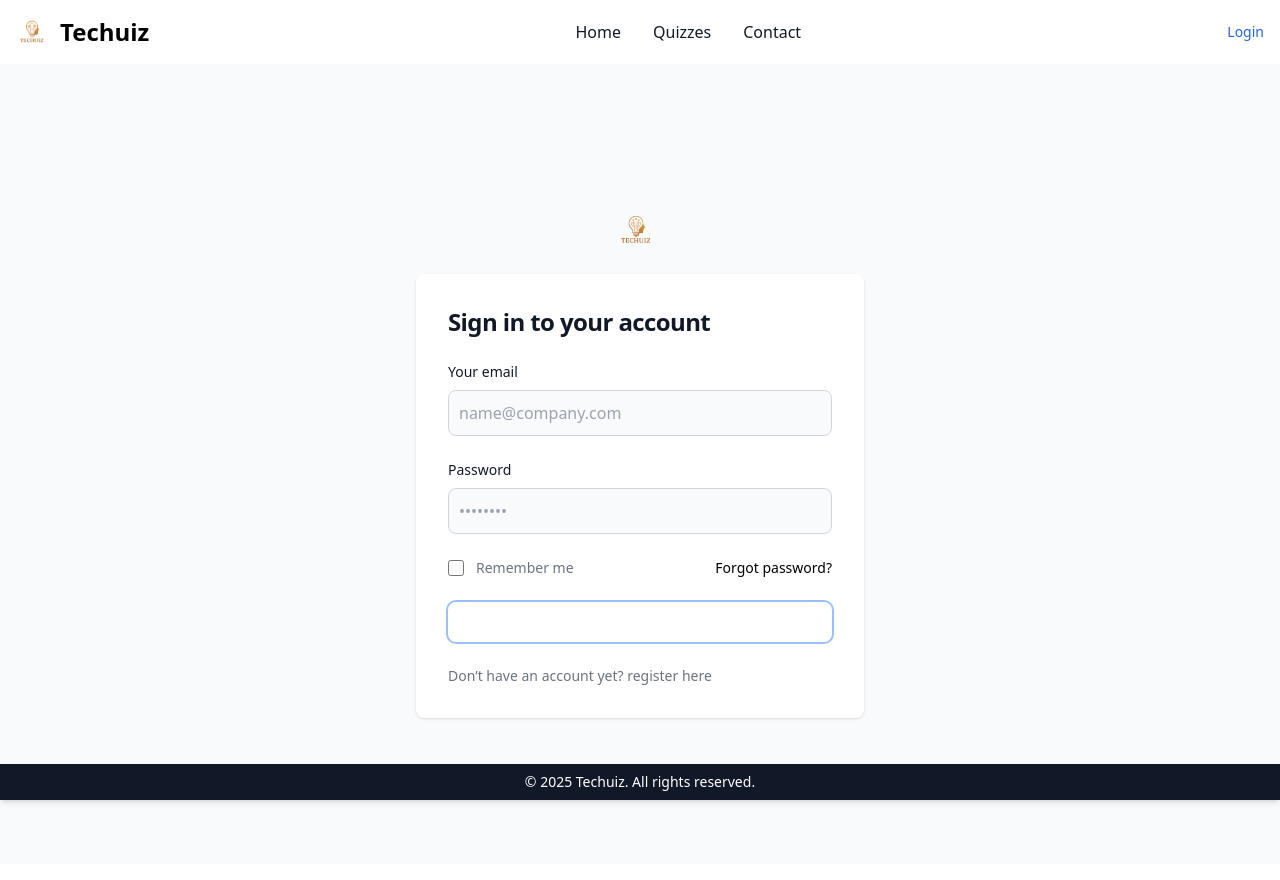
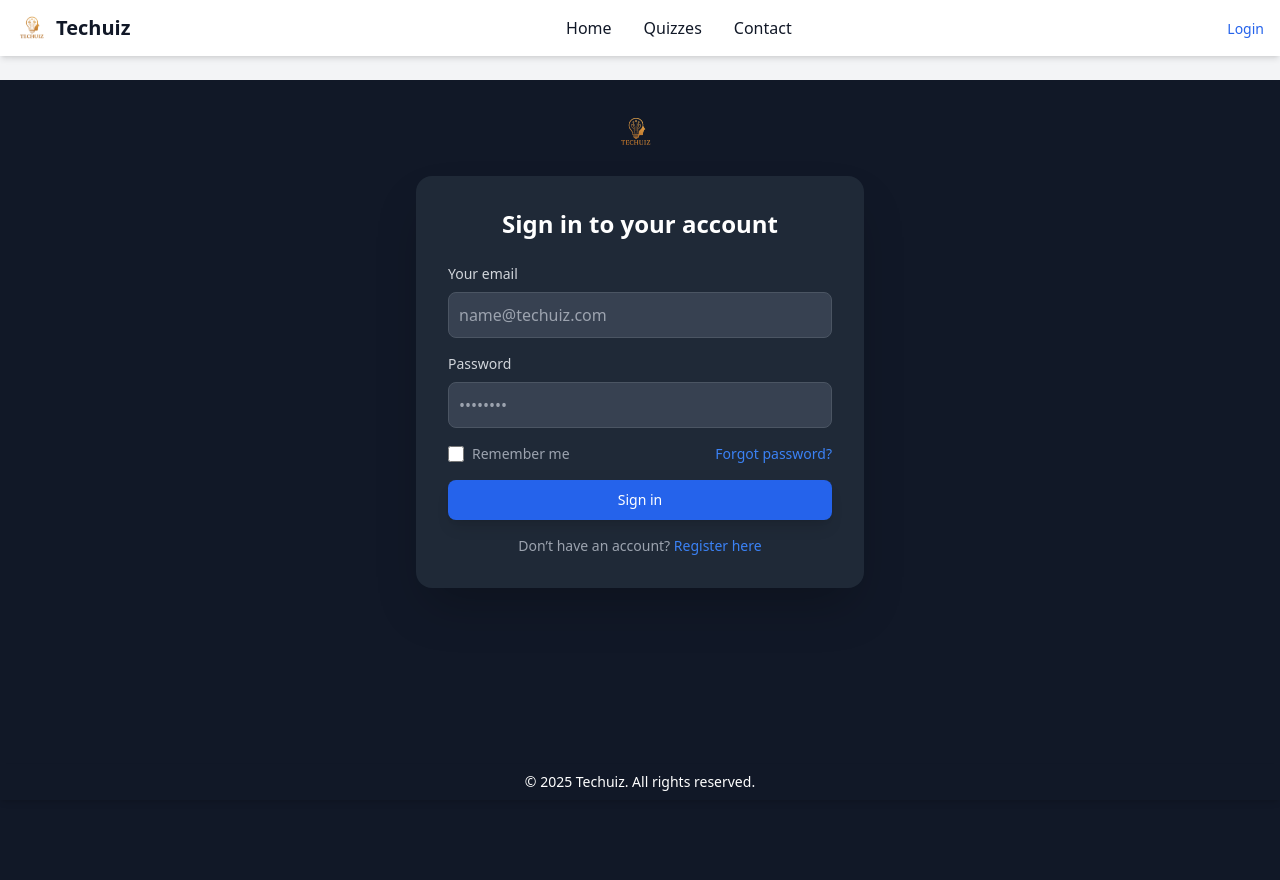
Before and after one commit to sudipadk10/Techuiz, a Django app: page /login/ in a window 1280 px wide. Before the commit the page ends 805 px from the top, so only its background shows below. Run offline with Django 5.2, Linux system fonts and the light colour scheme; some libraries are stand-ins or nearby versions.

Commit message:
dropdown fixed , theme fixed

```diff
--- a/quiz/templates/base.html
+++ b/quiz/templates/base.html
@@ -3,103 +3,106 @@
 <!DOCTYPE html>
 <html lang="en">
 <head>
-    <meta charset="UTF-8">
-    <meta name="viewport" content="width=device-width, initial-scale=1.0">
-    <title>{%block title%}Techuiz{%endblock%} </title>
+  <meta charset="UTF-8" />
+  <meta name="viewport" content="width=device-width, initial-scale=1.0"/>
+  <title>{% block title %}Techuiz{% endblock %}</title>
   <script src="https://cdn.tailwindcss.com"></script>
 </head>
-<body>
+<body class="bg-gray-100 dark:bg-gray-900 text-gray-900 dark:text-white">
 
+<!-- Navbar -->
+<nav class="bg-white dark:bg-gray-900 shadow-md fixed top-0 left-0 w-full z-50">
+  <div class="max-w-screen-xl mx-auto px-4 py-3 flex items-center justify-between">
+    <!-- Logo -->
+    <a href="/" class="flex items-center space-x-2">
+      <img src="{% static 'images/techquiz_logo.png' %}" class="h-8 w-8" alt="Techuiz Logo">
+      <span class="text-xl font-semibold dark:text-white">Techuiz</span>
+    </a>
 
-<nav class="bg-white border-gray-200 dark:bg-gray-900">
-  <div class="max-w-screen-xl flex flex-wrap items-center justify-between mx-auto p-4">
-  <a href="/" class="flex items-center space-x-3 rtl:space-x-reverse">
-      <img src="{% static 'images/techquiz_logo.png' %} " class="h-8" alt="Techuiz Logo" />
-      <span class="self-center text-2xl font-semibold whitespace-nowrap dark:text-white">Techuiz</span>
-  </a>
-  <div class="flex items-center md:order-2 space-x-3 md:space-x-0 rtl:space-x-reverse">
-    {% if user.is_authenticated %}
-      <button type="button" class="flex text-sm bg-gray-800 rounded-full md:me-0 focus:ring-4 focus:ring-gray-300 dark:focus:ring-gray-600" id="user-menu-button" aria-expanded="false" data-dropdown-toggle="user-dropdown" data-dropdown-placement="bottom">
-        <span class="sr-only">Open user menu</span>
-        <img class="w-8 h-8 rounded-full" src="{% static 'images/techquiz_logo.png' %}" alt="User">
-      </button>
-      <!-- Dropdown menu -->
-      <div class="z-50 hidden my-4 text-base list-none bg-white divide-y divide-gray-100 rounded-lg shadow-sm dark:bg-gray-700 dark:divide-gray-600" id="user-dropdown">
-        <div class="px-4 py-3">
-          <span class="block text-sm text-gray-900 dark:text-white">Sudip Adhikari</span>
-          <span class="block text-sm  text-gray-500 truncate dark:text-gray-400">ping@sudipcom</span>
-        </div>
-        <ul class="py-2" aria-labelledby="user-menu-button">
-          <li>
-            <a href="#" class="block px-4 py-2 text-sm text-gray-700 hover:bg-gray-100 dark:hover:bg-gray-600 dark:text-gray-200 dark:hover:text-white">Dashboard</a>
-          </li>
-          <li>
-            <a href="#" class="block px-4 py-2 text-sm text-gray-700 hover:bg-gray-100 dark:hover:bg-gray-600 dark:text-gray-200 dark:hover:text-white">Settings</a>
-          </li>
-          <li>
-            <a href="#" class="block px-4 py-2 text-sm text-gray-700 hover:bg-gray-100 dark:hover:bg-gray-600 dark:text-gray-200 dark:hover:text-white">Earnings</a>
-          </li>
-          <li>
-            <a href='{% url "logout" %}' class="block px-4 py-2 text-sm text-gray-700 hover:bg-gray-100 dark:hover:bg-gray-600 dark:text-gray-200 dark:hover:text-white">logout</a>
-          </li>
-        </ul>
+    <!-- Navigation links -->
+    <div class="hidden md:flex space-x-8 items-center">
+      <a href="{% url 'index' %}" class="hover:text-blue-600 transition">Home</a>
+      <a href="{% url 'quizzes' %}" class="hover:text-blue-600 transition">Quizzes</a>
+      <a href="#" class="hover:text-blue-600 transition">Contact</a>
     </div>
 
+    <!-- Profile / Auth -->
+    <div class="relative" id="profile">
+      {% if user.is_authenticated %}
+        <!-- Profile Button -->
+        <button id="user-menu-button" class="w-10 h-10 rounded-full overflow-hidden border-2 border-gray-300 dark:border-gray-600 focus:outline-none focus:ring-2 focus:ring-blue-500">
+          <img src="{% static 'images/techquiz_logo.png' %}" alt="User profile" class="object-cover w-full h-full">
+        </button>
 
-
-      <button data-collapse-toggle="navbar-user" type="button" class=" flex items-center p-2 w-10 h-10 justify-center text-sm text-gray-500 rounded-lg md:hidden hover:bg-gray-100 focus:outline-none focus:ring-2 focus:ring-gray-200 dark:text-gray-400 dark:hover:bg-gray-700 dark:focus:ring-gray-600" aria-controls="navbar-user" aria-expanded="false">
-        <span class="sr-only">Open main menu</span>
-        <svg class="w-5 h-5" aria-hidden="true" xmlns="http://www.w3.org/2000/svg" fill="none" viewBox="0 0 17 14">
-            <path stroke="currentColor" stroke-linecap="round" stroke-linejoin="round" stroke-width="2" d="M1 1h15M1 7h15M1 13h15"/>
-        </svg>
-    </button>
+        <!-- Dropdown -->
+        <div id="user-dropdown" class="absolute right-0 mt-2 w-48 bg-white dark:bg-gray-800 rounded-lg shadow-lg py-2 hidden z-50">
+          <div class="px-4 py-2 border-b dark:border-gray-700">
+            <p class="text-sm font-semibold text-gray-800 dark:text-white">{{user.first_name}}</p>
+            <p class="text-xs text-gray-500 dark:text-gray-400">{{user.email}}</p>
+          </div>
+          <a href="#" class="block px-4 py-2 text-sm text-gray-700 dark:text-gray-200 hover:bg-gray-100 dark:hover:bg-gray-700">Dashboard</a>
+          <a href="#" class="block px-4 py-2 text-sm text-gray-700 dark:text-gray-200 hover:bg-gray-100 dark:hover:bg-gray-700">Settings</a>
+          <a href="{% url 'logout' %}" class="block px-4 py-2 text-sm text-red-600 dark:text-red-400 hover:bg-red-50 dark:hover:bg-gray-700">Logout</a>
+        </div>
       {% else %}
-    <!-- Show Login Button if not authenticated -->
-    <a href="{% url 'login' %}" class="text-sm font-medium text-blue-600 hover:underline">Login</a>
+        <a href="{% url 'login' %}" class="text-blue-600 hover:underline text-sm font-medium">Login</a>
       {% endif %}
     </div>
 
+    <!-- Mobile Menu Button -->
+    <button id="menu-toggle" class="md:hidden p-2 rounded hover:bg-gray-100 dark:hover:bg-gray-700 focus:outline-none">
+      <svg class="w-6 h-6 text-gray-700 dark:text-gray-300" fill="none" stroke="currentColor" viewBox="0 0 24 24">
+        <path stroke-linecap="round" stroke-linejoin="round" stroke-width="2" d="M4 6h16M4 12h16M4 18h16"/>
+      </svg>
+    </button>
+  </div>
 
-
-
-  <div class="items-center justify-between hidden w-full md:flex md:w-auto md:order-1" id="navbar-user">
-    <ul class="flex flex-col font-medium p-4 md:p-0 mt-4 border border-gray-100 rounded-lg bg-gray-50 md:space-x-8 rtl:space-x-reverse md:flex-row md:mt-0 md:border-0 md:bg-white dark:bg-gray-800 md:dark:bg-gray-900 dark:border-gray-700">
-      <li>
-        <a href="{% url 'index' %}" class="block py-2 px-3 text-gray-900 rounded-sm hover:bg-gray-100 md:hover:bg-transparent md:hover:text-blue-700 md:p-0 dark:text-white md:dark:hover:text-blue-500 dark:hover:bg-gray-700 dark:hover:text-white md:dark:hover:bg-transparent dark:border-gray-700" aria-current="page">Home</a>
-      </li>
-      <li>
-        <a href='{% url "quizzes" %}' class="block py-2 px-3 text-gray-900 rounded-sm hover:bg-gray-100 md:hover:bg-transparent md:hover:text-blue-700 md:p-0 dark:text-white md:dark:hover:text-blue-500 dark:hover:bg-gray-700 dark:hover:text-white md:dark:hover:bg-transparent dark:border-gray-700">Quizzes</a>
-      </li>
-      <li>
-        <a href="#" class="block py-2 px-3 text-gray-900 rounded-sm hover:bg-gray-100 md:hover:bg-transparent md:hover:text-blue-700 md:p-0 dark:text-white md:dark:hover:text-blue-500 dark:hover:bg-gray-700 dark:hover:text-white md:dark:hover:bg-transparent dark:border-gray-700">Contact</a>
-      </li>
-    </ul>
-  </div>
+  <!-- Mobile Nav -->
+  <div id="mobile-nav" class="md:hidden hidden px-4 pb-4">
+    <a href="{% url 'index' %}" class="block py-2">Home</a>
+    <a href="{% url 'quizzes' %}" class="block py-2">Quizzes</a>
+    <a href="#" class="block py-2">Contact</a>
   </div>
 </nav>
 
-    {%block content%}
+<!-- Main Content -->
+<main class="pt-20">
+  {% block content %}
+  {% endblock %}
+</main>
 
-
-    {%endblock%}
-
+<!-- Footer -->
 <footer class="fixed bottom-0 left-0 w-full bg-gray-900 text-white text-center p-2 z-50 shadow-md">
     <p class="text-sm">&copy; 2025 Techuiz. All rights reserved.</p>
   </footer>
 
+<!-- Scripts -->
 <script>
+  document.addEventListener("DOMContentLoaded", function () {
+    const profileBtn = document.getElementById("user-menu-button");
+    const dropdown = document.getElementById("user-dropdown");
+    const menuToggle = document.getElementById("menu-toggle");
+    const mobileNav = document.getElementById("mobile-nav");
 
+    if (profileBtn) {
+      profileBtn.addEventListener("click", () => {
+        dropdown.classList.toggle("hidden");
+      });
+    }
 
-      document.addEventListener("DOMContentLoaded",function () {
-        let toggleButton = document.getElementById('user-menu-button');
-        let dropdown = document.getElementById('user-dropdown');
+    if (menuToggle) {
+      menuToggle.addEventListener("click", () => {
+        mobileNav.classList.toggle("hidden");
+      });
+    }
 
-        toggleButton.addEventListener('click',function (){
-           dropdown.classList.toggle('hidden');
-
+    // Optional: Close dropdown if clicked outside
+    document.addEventListener("click", function (e) {
+      if (!profileBtn.contains(e.target) && !dropdown.contains(e.target)) {
+        dropdown.classList.add("hidden");
+      }
     });
   });
-
 </script>
 
 </body>
--- a/quiz/templates/login.html
+++ b/quiz/templates/login.html
@@ -2,55 +2,49 @@
 {% load static %}
 
 {% block content %}
-<section class="bg-gray-50 dark:bg-gray-900 ">
-  <div class="flex flex-col items-center justify-center px-6  py-0 mx-auto md:h-screen lg:py-0">
-      <a href="#" class="flex items-center mb-6 text-2xl font-semibold text-gray-900 dark:text-white">
-          <img class=" h-10 mr-2" src="{% static 'images/techquiz_logo.png' %}" alt="logo">
-                {% comment %} Techuiz {% endcomment %}
+<section class="bg-gray-900 min-h-screen pt-0">
+  <div class="flex flex-col items-center justify-center px-6 py-8 mx-auto">
+      <a href="#" class="flex items-center mb-6 text-3xl font-semibold text-white">
+          <img class="h-10 mr-2" src="{% static 'images/techquiz_logo.png' %}" alt="logo">
+
       </a>
-      <div class="w-full bg-white rounded-lg shadow dark:border md:mt-0 sm:max-w-md xl:p-0 dark:bg-gray-800 dark:border-gray-700">
-          <div class="p-6 space-y-4 md:space-y-6 sm:p-8">
-              <h1 class="text-xl font-bold leading-tight tracking-tight text-gray-900 md:text-2xl dark:text-white">
+      <div class="w-full bg-gray-800 rounded-2xl shadow-2xl sm:max-w-md p-8 space-y-6">
+          <h1 class="text-2xl font-bold text-white text-center">
               Sign in to your account
           </h1>
+
           {% if messages %}
-    <div class="mt-4 text-center">
+            <div class="mt-2 text-center">
               {% for message in messages %}
-
-        <p class="text-red-700 font-semibold">{{ message }}</p>
-
+                <p class="text-red-400 font-medium">{{ message }}</p>
               {% endfor %}
             </div>
           {% endif %}
-              <form class="space-y-4 md:space-y-6" action="#" method="POST">
+
+          <form class="space-y-4" method="POST">
               {% csrf_token %}
               <div>
-                      <label for="email" class="block mb-2 text-sm font-medium text-gray-900 dark:text-white">Your email</label>
-                      <input type="email" name="email" id="email" class="bg-gray-50 border border-gray-300 text-gray-900 rounded-lg focus:ring-primary-600 focus:border-primary-600 block w-full p-2.5 dark:bg-gray-700 dark:border-gray-600 dark:placeholder-gray-400 dark:text-white dark:focus:ring-blue-500 dark:focus:border-blue-500" placeholder="name@company.com" required="">
+                  <label for="email" class="block mb-2 text-sm font-medium text-gray-300">Your email</label>
+                  <input type="email" name="email" id="email" class="bg-gray-700 border border-gray-600 text-white rounded-lg focus:ring-blue-500 focus:border-blue-500 block w-full p-2.5" placeholder="name@techuiz.com" required>
               </div>
               <div>
-                      <label for="password" class="block mb-2 text-sm font-medium text-gray-900 dark:text-white">Password</label>
-                      <input type="password" name="password" id="password" placeholder="••••••••" class="bg-gray-50 border border-gray-300 text-gray-900 rounded-lg focus:ring-primary-600 focus:border-primary-600 block w-full p-2.5 dark:bg-gray-700 dark:border-gray-600 dark:placeholder-gray-400 dark:text-white dark:focus:ring-blue-500 dark:focus:border-blue-500" required="">
+                  <label for="password" class="block mb-2 text-sm font-medium text-gray-300">Password</label>
+                  <input type="password" name="password" id="password" class="bg-gray-700 border border-gray-600 text-white rounded-lg focus:ring-blue-500 focus:border-blue-500 block w-full p-2.5" placeholder="••••••••" required>
               </div>
-                  <div class="flex items-center justify-between">
-                      <div class="flex items-start">
-                          <div class="flex items-center h-5">
-                            <input id="remember" aria-describedby="remember" type="checkbox" class="w-4 h-4 border border-gray-300 rounded bg-gray-50 focus:ring-3 focus:ring-primary-300 dark:bg-gray-700 dark:border-gray-600 dark:focus:ring-primary-600 dark:ring-offset-gray-800"  >
+              <div class="flex items-center justify-between text-sm">
+                  <label class="flex items-center text-gray-400">
+                      <input type="checkbox" class="w-4 h-4 text-blue-600 bg-gray-800 border-gray-600 rounded focus:ring-blue-500">
+                      <span class="ml-2">Remember me</span>
+                  </label>
+                  <a href="#" class="text-blue-500 hover:underline">Forgot password?</a>
               </div>
-                          <div class="ml-3 text-sm">
-                            <label for="remember" class="text-gray-500 dark:text-gray-300">Remember me</label>
-                          </div>
-                      </div>
-                      <a href="#" class="text-sm font-medium text-primary-600 hover:underline dark:text-primary-500">Forgot password?</a>
-                  </div>
-                  <button type="submit" class="w-full text-white bg-primary-600  hover:bg-blue-700 ring-2 hover:ring-0 focus:outline-none focus:ring-primary-300 font-medium rounded-lg text-sm px-5 py-2.5 text-center dark:bg-primary-600 dark:hover:bg-primary-700 dark:focus:ring-primary-800">Sign in</button>
-                  <p class="text-sm font-light text-gray-500 dark:text-gray-400">
-                      Don’t have an account yet? <a href="{% url 'register' %}" class="font-medium text-primary-600 hover:underline dark:text-primary-500">register here</a>
+              <button type="submit" class="w-full text-white bg-blue-600 hover:bg-blue-700 focus:ring-4 focus:outline-none focus:ring-blue-500 font-medium rounded-lg text-sm px-5 py-2.5 text-center shadow-lg hover:shadow-xl transition">Sign in</button>
+              <p class="text-sm font-light text-gray-400 text-center">
+                  Don’t have an account?
+                  <a href="{% url 'register' %}" class="font-medium text-blue-500 hover:underline">Register here</a>
               </p>
           </form>
       </div>
   </div>
-  </div>
 </section>
-
 {% endblock %}
--- a/quiz/views.py
+++ b/quiz/views.py
@@ -5,6 +5,7 @@ from django.contrib import messages
 from django.contrib.auth.decorators import login_required
 
 def index(request):
+
     return render(request,'index.html')
 
 def login_view(request):
```
Also changed, not shown: quiz/templates/index.html (+14 -14 lines), db.sqlite3. Lines whose indentation alone changed are shown as unchanged.
